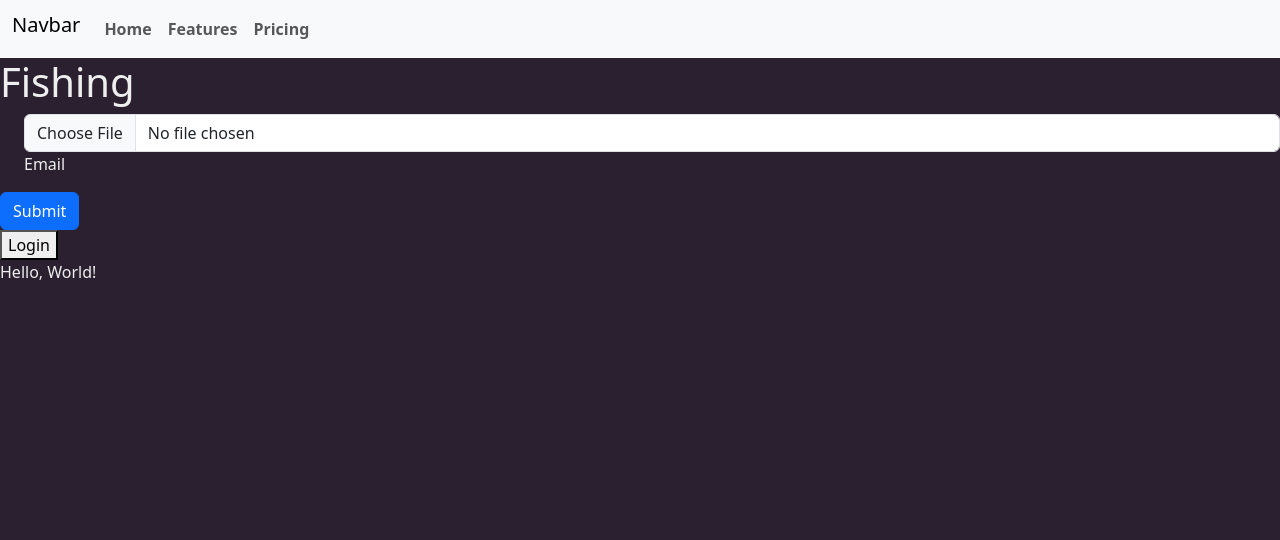
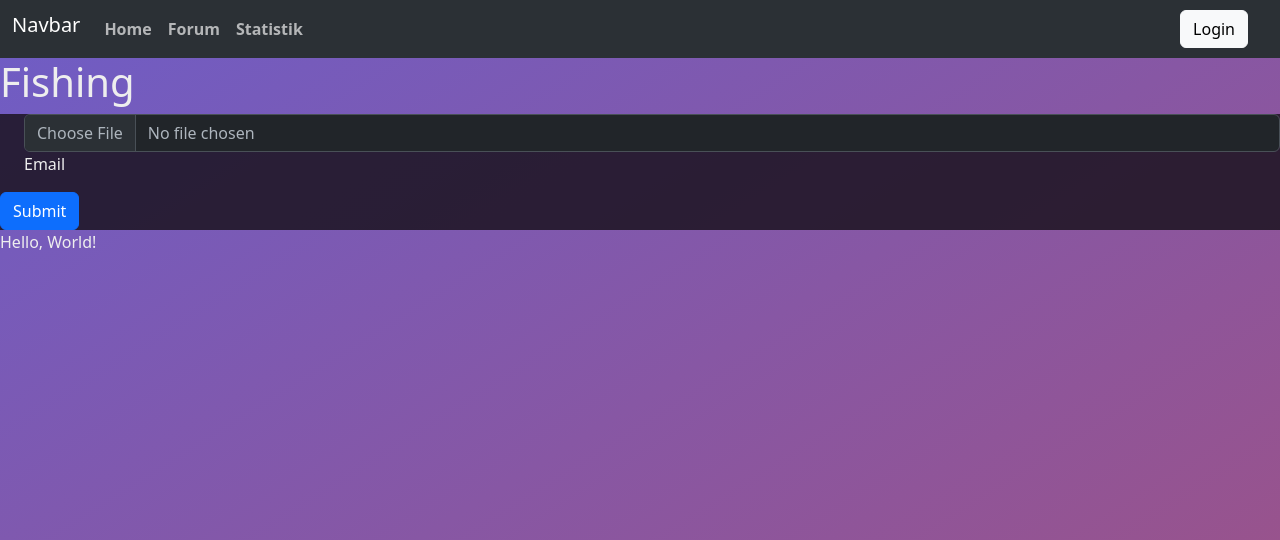
Before and after one commit to Sebastian0324/Fishing, a Flask app: page / in a window 1280 px wide. Shown: the top 540 px of the page. Run offline with Flask 3, Linux system fonts and the light colour scheme.

Commit message:
Cleand up front end
Cleand up the front end and added a form to sign in and to sign up, added some JS and CSS in order to get it to function and look somewhat good

```diff
--- a/Fish/static/Style.css
+++ b/Fish/static/Style.css
@@ -1,4 +1,5 @@
 :root {
+    --BG_IMG: linear-gradient(to bottom right, #6E5DC6, #a05182);
     --BC: #2b2030;
     --BC_Compliment: #141420;
     --Text_Color: #eee;
@@ -6,12 +7,20 @@
 
 body {
     background-color: var(--BC);
+    background-image: var(--BG_IMG);
+    background-repeat: no-repeat;
+    background-attachment: fixed;
+
     color: var(--Text_Color);
 }
 
 #nav {
     justify-content: left;
     font-weight: bold;
+}
+
+#Login_btn {
+    margin: 0 2em;
 }
 
 form#Login {
@@ -22,10 +31,37 @@ form#Login {
     left: 50%;
     top: 50%;
 
+    background-color: color-mix(in srgb, var(--BC), #000000aa);
     border: white 2px solid;
     border-radius: 5em;
+    padding: 5em 10em 5em 7em;
+}
+#Login #Close_Login {
+    position: absolute;
+    right: 4em;
+    top: 3em;
+}
 
-    border: white 2px solid;
-    border-radius: 5em;
-    padding: 5em 10em;
+/* --------    Sign up    -------- */
+#SignUp.hidden, #SignIn.hidden {
+    transition: 1s;
+    height: 0em;
 }
+#SignUp {
+    transition: 1s;
+    overflow: hidden;
+    height: 21em;
+}
+#SignIn {
+    transition: 1s;
+    overflow: hidden;
+    height: 12em;
+}
+
+/* ################################## */
+/* ###########    main    ########### */
+/* ################################## */
+
+#uploadForm {
+    background-color: color-mix(in srgb, var(--BC), #000000aa);
+}
--- a/Fish/templates/form.html
+++ b/Fish/templates/form.html
@@ -3,26 +3,30 @@
 <head>
     <meta charset="UTF-8">
     <title>Fish</title>
+    <link rel="icon" href="https://static.thenounproject.com/png/phising-icon-7553206-512.png" athor="Hanis Tusiyani">
     <link rel="stylesheet" href="https://cdn.jsdelivr.net/npm/bootstrap@5.3.0/dist/css/bootstrap.min.css">
     <link rel="stylesheet" href="{{ url_for('static', filename='Style.css') }}">
 </head>
-<body>
+<body data-bs-theme="dark">
     <nav class="navbar navbar-expand-lg bg-body-tertiary">
         <div id="nav" class="container-fluid">
             <h2 class="navbar-brand">Navbar</h2>
             <div class="navbar-nav">
                 <a class="nav-link" href="/">Home</a>
-                <a class="nav-link" href="/Blogg">Features</a>
-                <a class="nav-link" href="/AdminPanel">Pricing</a>
+                <a class="nav-link" href="/Blogg">Forum</a>
+                <a class="nav-link" href="/AdminPanel">Statistik</a>
             </div>
         </div>
+        <button id="Login_btn" class="btn btn-light">Login</button>
     </nav>
     <form action="/login" method="post" id="Login">
+        <button type="button" class="btn btn-secondary" id="Close_Login">X</button>
         {% if session.name %}
             <!-- Logout -->
             <button type="submit" class="btn btn-primary">Sign out</button>
         {% else %}
             <!-- Login -->
+            <div id="SignIn">
                 <div class="mb-3">
                     <label for="name" class="form-label">Enter your E-mail or Username</label>
                     <input type="text" class="form-control" id="name" placeholder="E-mail / Usermane" required>
@@ -31,13 +35,30 @@
                     <label for="pass" class="form-label">Enter your password:</label>
                     <input type="password" class="form-control" id="pass" placeholder="Password" required>
                 </div>
+            </div>
+            <div>
                 <button type="submit" class="btn btn-primary">Sign in</button>
+                <button type="button" id="SignIn/Up" class="btn btn-dark">Sign up</button>
+            </div>
+            <div id="SignUp" class="hidden">
+                <div class="mb-3">
+                    <label for="E-mail" class="form-label">Enter your E-mail</label>
+                    <input type="text" class="form-control" id="E-mail" placeholder="E-mail" required>
+                </div>
+                <div class="mb-3">
+                    <label for="Usermane" class="form-label">Enter your Username</label>
+                    <input type="text" class="form-control" id="Usermane" placeholder="Usermane" required>
+                </div>
+                <div class="mb-3">
+                    <label for="pass-req" class="form-label">Enter your password:</label>
+                    <input type="password" class="form-control" id="pass-req" placeholder="Password" required>
+                </div>
+                <div class="mb-3">
+                    <label for="pass-ver" class="form-label">Verify your password:</label>
+                    <input type="password" class="form-control" id="pass-ver" placeholder="Password" required>
+                </div>
+            </div>
         {% endif %}
-        <!--
-            TO DO::
-                Impliment a way to sign up. You need an account in order to sign in to it.
-                A way to request a password change
-        -->
     </form>
     <h1>Fishing</h1>
    {% block content %}{% endblock %}
--- a/Fish/templates/index.html
+++ b/Fish/templates/index.html
@@ -7,7 +7,6 @@
         </div>
         <button type="submit" class="btn btn-primary">Submit</button>
     </form>
-    <button id="Login_btn">Login</button>
     <div id="result">
         <p>{{text}}</p>
     </div>
```
Also changed, not shown: Fish/static/script.js (+26 -14 lines). Lines whose indentation alone changed are shown as unchanged.
